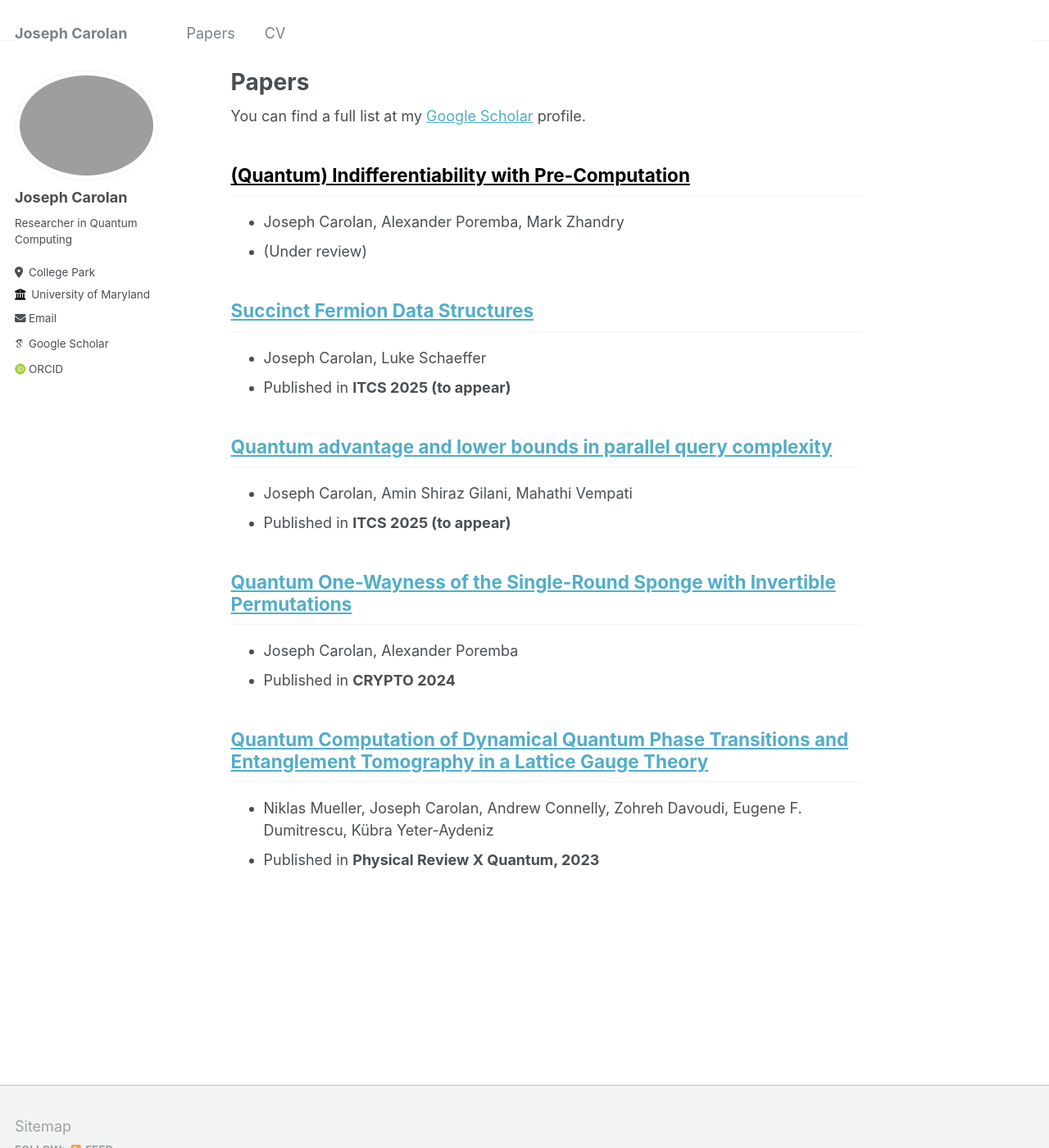
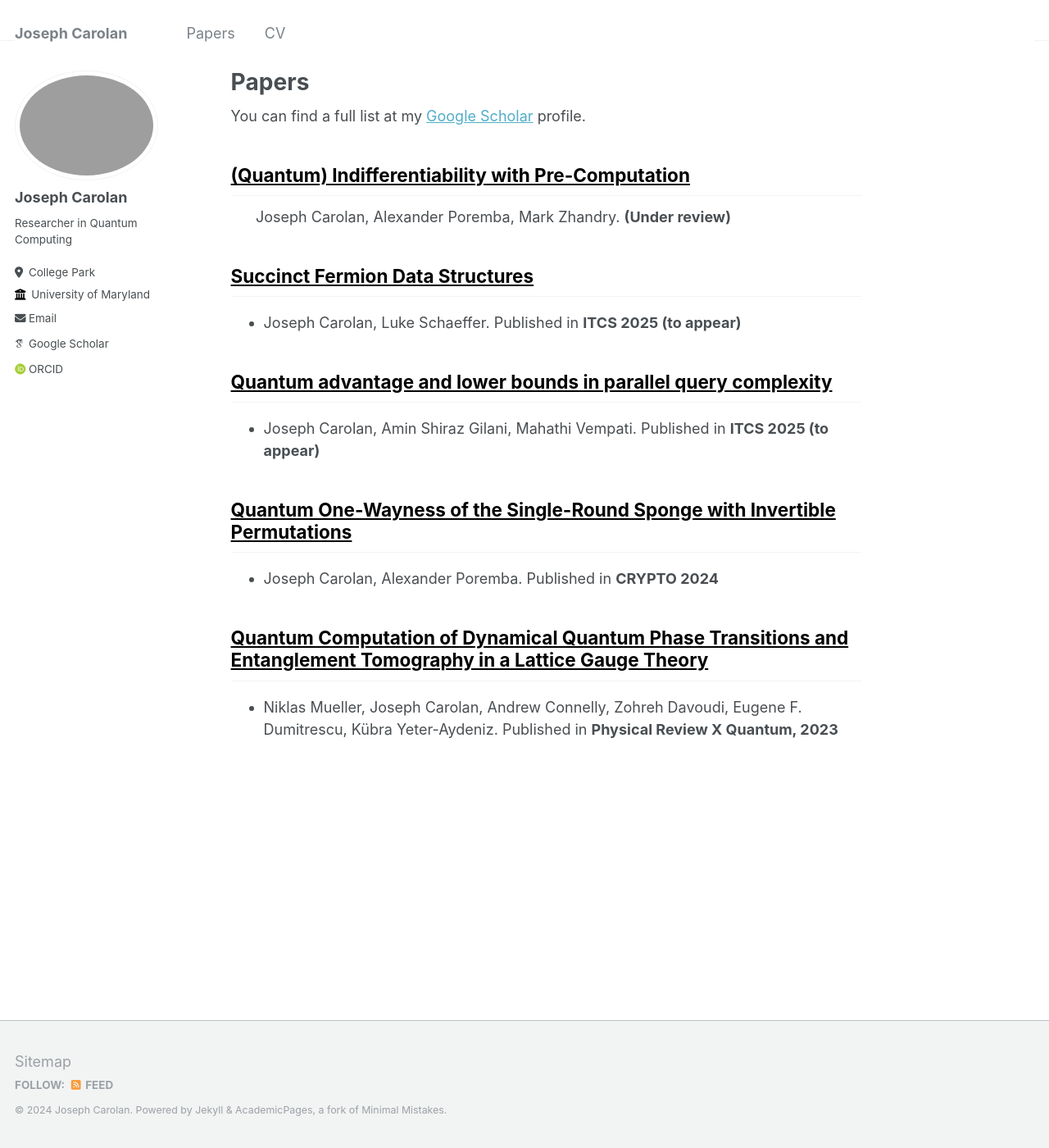
Before and after one commit to jacarolan/personal-website, a Jekyll site: the page built from _pages/publications.md, in a window 1280 px wide and 1400 px high. Shown: the whole window at 82% size. Built offline with Jekyll 4.4.1, drawn with Linux system fonts in a browser that asks for light colours; some web fonts are replaced.

Commit message:
Update publications.md

```diff
--- a/_pages/publications.md
+++ b/_pages/publications.md
@@ -10,21 +10,16 @@ author_profile: true
 {% endif %}
 
 <h2><a href="https://arxiv.org/abs/2410.16595" style="color: #000000">(Quantum) Indifferentiability with Pre-Computation</a></h2>
- - Joseph Carolan, Alexander Poremba, Mark Zhandry
- - (Under review)
+&nbsp;&nbsp;&nbsp;&nbsp;&nbsp; Joseph Carolan, Alexander Poremba, Mark Zhandry. **(Under review)**
 
-<h2><a href="https://arxiv.org/abs/2410.04015">Succinct Fermion Data Structures</a></h2>
- - Joseph Carolan, Luke Schaeffer
- - Published in **ITCS 2025 (to appear)**
+<h2><a href="https://arxiv.org/abs/2410.04015" style="color: #000000">Succinct Fermion Data Structures</a></h2>
+ - Joseph Carolan, Luke Schaeffer. Published in **ITCS 2025 (to appear)**
 
-<h2><a href="https://arxiv.org/abs/2410.02665">Quantum advantage and lower bounds in parallel query complexity</a></h2>
- - Joseph Carolan, Amin Shiraz Gilani, Mahathi Vempati
- - Published in **ITCS 2025 (to appear)**
+<h2><a href="https://arxiv.org/abs/2410.02665" style="color: #000000">Quantum advantage and lower bounds in parallel query complexity</a></h2>
+ - Joseph Carolan, Amin Shiraz Gilani, Mahathi Vempati. Published in **ITCS 2025 (to appear)**
 
-<h2><a href="https://arxiv.org/abs/2403.04740">Quantum One-Wayness of the Single-Round Sponge with Invertible Permutations</a></h2>
- - Joseph Carolan, Alexander Poremba
- - Published in **CRYPTO 2024**
+<h2><a href="https://arxiv.org/abs/2403.04740" style="color: #000000">Quantum One-Wayness of the Single-Round Sponge with Invertible Permutations</a></h2>
+ - Joseph Carolan, Alexander Poremba. Published in **CRYPTO 2024**
 
-<h2><a href="https://arxiv.org/abs/2210.03089">Quantum Computation of Dynamical Quantum Phase Transitions and Entanglement Tomography in a Lattice Gauge Theory</a></h2>
- - Niklas Mueller, Joseph Carolan, Andrew Connelly, Zohreh Davoudi, Eugene F. Dumitrescu, Kübra Yeter-Aydeniz
- - Published in **Physical Review X Quantum, 2023**
+<h2><a href="https://arxiv.org/abs/2210.03089" style="color: #000000">Quantum Computation of Dynamical Quantum Phase Transitions and Entanglement Tomography in a Lattice Gauge Theory</a></h2>
+ - Niklas Mueller, Joseph Carolan, Andrew Connelly, Zohreh Davoudi, Eugene F. Dumitrescu, Kübra Yeter-Aydeniz. Published in **Physical Review X Quantum, 2023**
```
